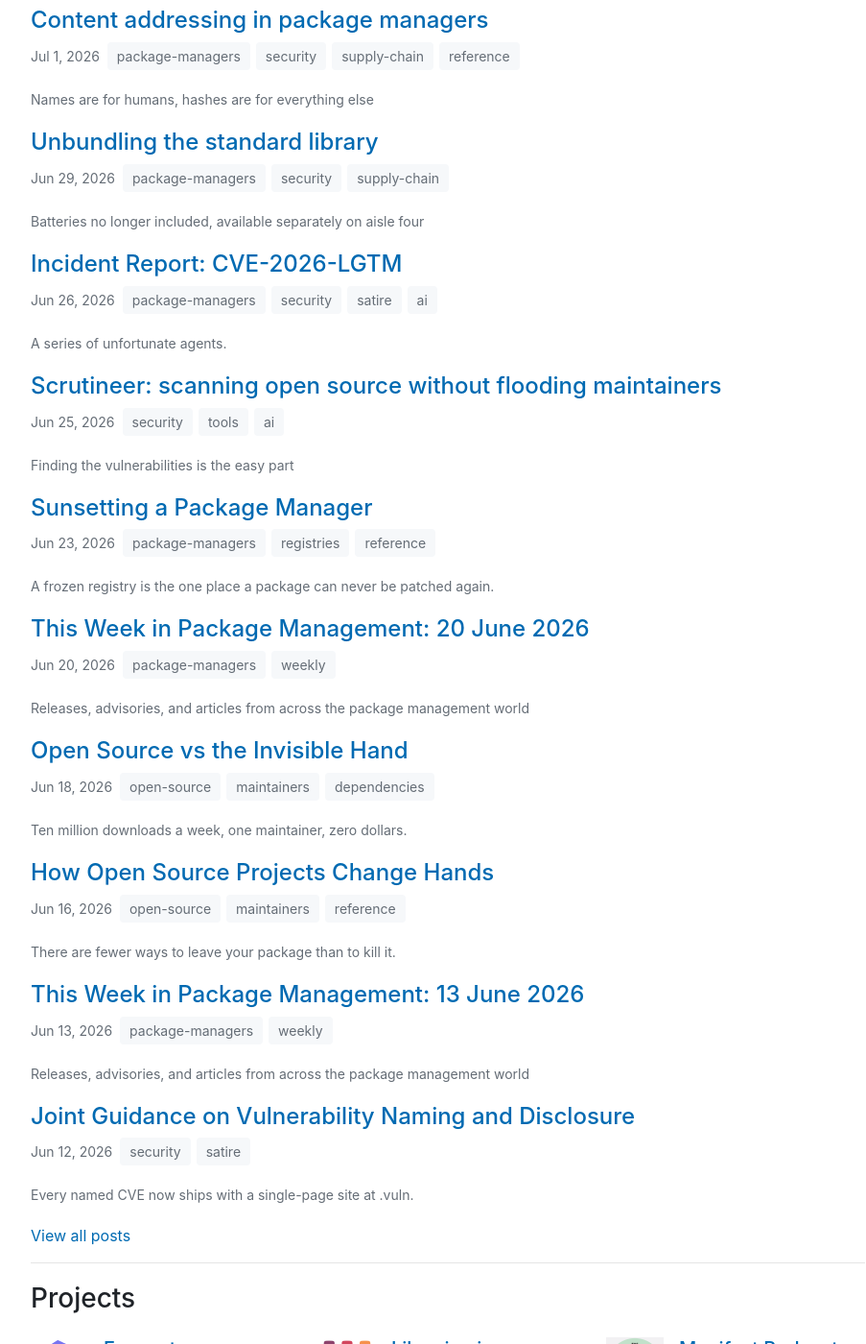
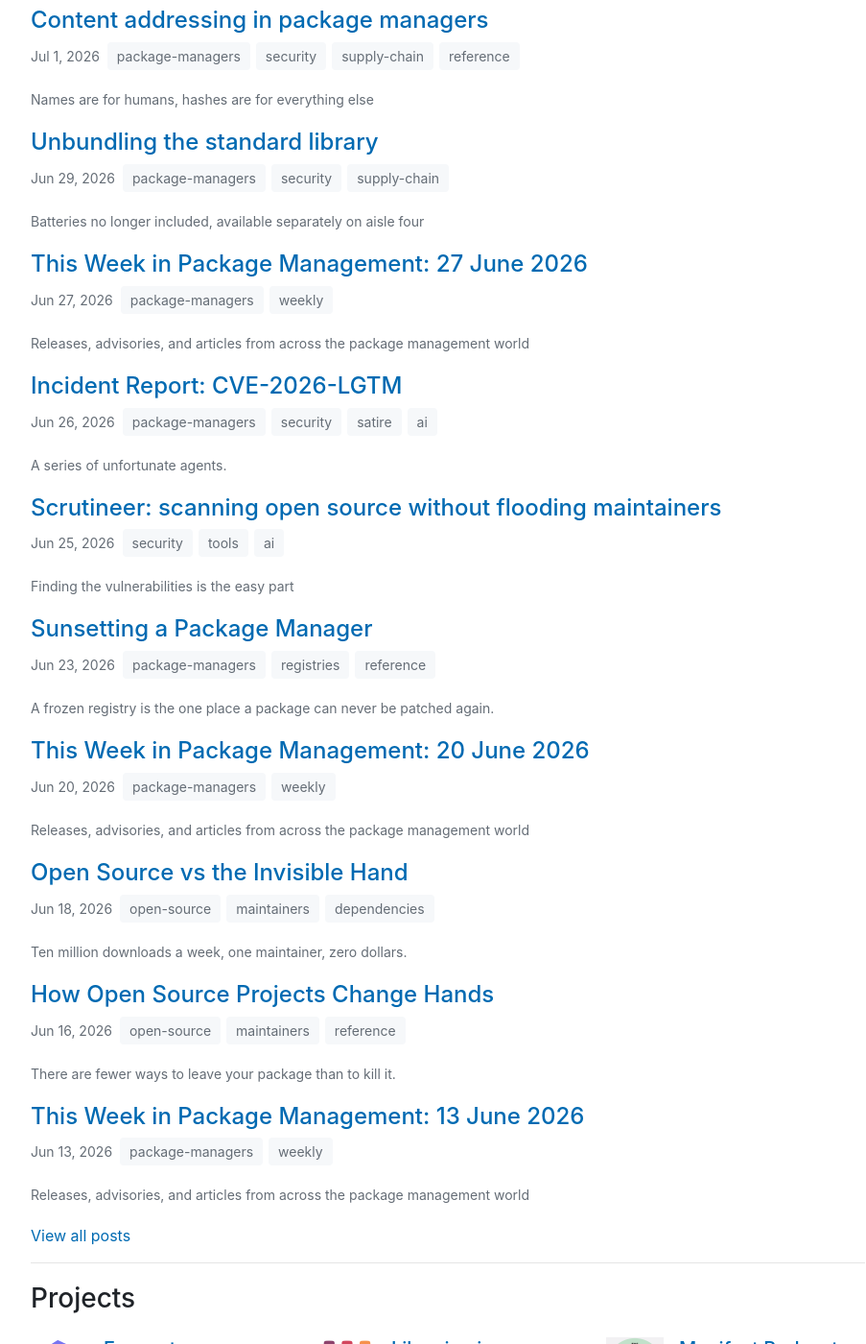
Before and after one commit to andrew/nesbitt.io, a Jekyll site: the page built from index.md, in a window 1280 px wide and 1400 px high, scrolled down 490 px. Shown: the whole window at 96% size, without its empty margins (173-1076 px from the left). Built offline with Jekyll 4.4.1, drawn with Linux system fonts in a browser that asks for light colours; comment, search, counter and statistics services are not loaded; some of the changed lines change nothing that is shown.

Commit message:
Add This Week in Package Management: 27 June 2026

```diff
--- a/_data/stats.json
+++ b/_data/stats.json
@@ -1,9 +1,9 @@
 {
-  "generated_at": "2026-06-20T20:12:38Z",
-  "total_posts": 167,
-  "total_words": 232734,
-  "reading_minutes": 1164,
-  "average_words": 1394,
+  "generated_at": "2026-06-25T15:00:05Z",
+  "total_posts": 169,
+  "total_words": 235787,
+  "reading_minutes": 1179,
+  "average_words": 1395,
   "longest_post": {
     "title": "Skills Registry Threat Models",
     "url": "/2026/06/03/skills-registry-threat-models.html",
@@ -20,16 +20,16 @@
     "date": "2017-02-24"
   },
   "last_post": {
-    "title": "This Week in Package Management: 20 June 2026",
-    "url": "/2026/06/20/this-week-in-package-management.html",
-    "date": "2026-06-20"
+    "title": "Scrutineer: scanning open source without flooding maintainers",
+    "url": "/2026/06/25/scrutineer.html",
+    "date": "2026-06-25"
   },
   "years_active": 9.3,
   "posts_per_month": 1.5,
   "posts_by_year": [
     {
       "year": 2026,
-      "count": 127
+      "count": 129
     },
     {
       "year": 2025,
@@ -55,7 +55,7 @@
   "posts_by_month": [
     {
       "month": "2026-06",
-      "count": 13
+      "count": 15
     },
     {
       "month": "2026-05",
@@ -109,20 +109,20 @@
   "posts_by_day_of_week": {
     "sunday": 18,
     "monday": 25,
-    "tuesday": 23,
+    "tuesday": 24,
     "wednesday": 22,
-    "thursday": 29,
+    "thursday": 30,
     "friday": 27,
     "saturday": 23
   },
   "tags": [
     {
       "name": "package-managers",
-      "count": 114
+      "count": 115
     },
     {
       "name": "security",
-      "count": 39
+      "count": 40
     },
     {
       "name": "open-source",
@@ -130,7 +130,7 @@
     },
     {
       "name": "reference",
-      "count": 30
+      "count": 31
     },
     {
       "name": "deep-dive",
@@ -149,16 +149,16 @@
       "count": 18
     },
     {
+      "name": "tools",
+      "count": 17
+    },
+    {
       "name": "dependencies",
       "count": 16
     },
     {
-      "name": "tools",
-      "count": 16
-    },
-    {
       "name": "ai",
-      "count": 13
+      "count": 14
     },
     {
       "name": "idea",
@@ -225,6 +225,10 @@
       "count": 3
     },
     {
+      "name": "registries",
+      "count": 3
+    },
+    {
       "name": "metrics",
       "count": 3
     },
@@ -242,10 +246,6 @@
     },
     {
       "name": "semver",
-      "count": 2
-    },
-    {
-      "name": "registries",
       "count": 2
     },
     {
--- /dev/null
+++ b/_posts/2026-06-27-this-week-in-package-management.md
@@ -0,0 +1,83 @@
+---
+layout: post
+title: "This Week in Package Management: 27 June 2026"
+date: 2026-06-27 10:00 +0000
+description: "Releases, advisories, and articles from across the package management world"
+tags:
+  - package-managers
+  - weekly
+---
+
+Week six of the roundup, built from the [package manager OPML feed collection](https://github.com/ecosyste-ms/package-managers-opml) and whatever I've posted or boosted on [Mastodon](https://mastodon.social/@andrewnez).
+
+## Releases
+
+[Spack 1.2.0](https://github.com/spack/spack/releases/tag/v1.2.0) makes the rewritten parallel installer the default, adds concretization groups and concretization caching, and ships SBOM generation alongside experimental build sandboxing and a `spack isolate` command.
+
+[pnpm 11.9](https://pnpm.io/blog/releases/11.9) computes a tarball's integrity from the downloaded file when a registry generates tarballs on demand and cannot supply a checksum in its metadata, storing it in the lockfile so later installs can verify it. The release also adds `pnpm sbom --exclude-peers` and speeds up audits on cyclic lockfiles.
+
+[pixi 0.71.0](https://github.com/prefix-dev/pixi/releases/tag/v0.71.0) makes the conda-to-PyPI name mapping configurable, so you can supplement the generated mapping with your own entries rather than overwriting the whole file, which helps people on corporate networks hosting their own mappings.
+
+[uv 0.11.24](https://github.com/astral-sh/uv/releases/tag/0.11.24) makes project environments relocatable under preview and adds CPython 3.15.0b3.
+
+[RubyGems 4.0.15](https://github.com/ruby/rubygems/releases/tag/v4.0.15) reduces peak memory when loading the full index and during `bundle install`, and [Bundler 4.0.15](https://github.com/ruby/rubygems/releases/tag/bundler-v4.0.15) resolves Git LFS files in git sources from the real remote and implements a make jobserver.
+
+[Dependabot Core 0.383.0](https://github.com/dependabot/dependabot-core/releases/tag/v0.383.0) bumps bundled npm from 11.8.0 to 11.17.0, adds a `blocked_versions.ignored` metric for security-blocked update checks, and preserves the original bundler checksum on Bundler 4.0.11+ lockfile updates.
+
+[winget 1.29.280](https://github.com/microsoft/winget-cli/releases/tag/v1.29.280) adds an experimental source priority setting, letting you assign a numerical priority to a source so its results sort first when other things are equal.
+
+[pdm 2.28.0](https://github.com/pdm-project/pdm/releases/tag/2.28.0) adds experimental workspace support for managing local member projects in a shared root lockfile.
+
+[pipx 1.15.0](https://github.com/pypa/pipx/releases/tag/1.15.0) adds a `--dry-run` flag to `pipx ensurepath` and fixes `uninject` for uv-backed virtualenvs.
+
+[mise 2026.6.14](https://github.com/jdx/mise/releases/tag/v2026.6.14) adds `mise bootstrap packages import`/`prune` for Homebrew formulae and a `mise bootstrap status` report aggregating packages, dotfiles, repos and shell activation into one view.
+
+[Deno 2.9.0](https://github.com/denoland/deno/releases/tag/v2.9.0) adds a canary-only `deno desktop` command that compiles a project into a self-contained desktop binary, defaulting to the OS native WebView and able to switch to the Chromium Embedded Framework backend.
+
+[Homebrew 6.0.4](https://github.com/Homebrew/brew/releases/tag/6.0.4) adds `type` and `resolves` fields to the `patch` DSL for annotating patches, in a [change I wrote](https://github.com/Homebrew/brew/pull/22466).
+
+Also out: [sbt 1.12.13](https://github.com/sbt/sbt/releases/tag/v1.12.13), [Verdaccio 6.7.4](https://github.com/verdaccio/verdaccio/releases/tag/v6.7.4), [NuGet 7.9.0.55](https://github.com/NuGet/NuGet.Client/releases/tag/7.9.0.55).
+
+## Security
+
+[Podman 6.0.0](https://github.com/podman-container-tools/podman/releases/tag/v6.0.0) fixes [CVE-2026-57231](https://github.com/advisories/GHSA-4hq8-gpf5-8p68), where a malicious image with malformed `Env` entries could leak host environment variables into containers, including using the `*` glob to pull large numbers of variables without knowing their names. The release also has breaking changes that require matching Buildah, Skopeo, Netavark and Aardvark versions.
+
+[zizmor 1.26](https://docs.zizmor.sh/release-notes/#1260), the GitHub Actions static analysis tool, adds three audits: `typosquat-uses` for misspelled action references, [which I added](https://github.com/zizmorcore/zizmor/pull/1985), plus `unsound-ternary` and `adhoc-packages` for packages installed from outside a package manager.
+
+## Articles
+
+[Swift Package Index joins Apple](https://www.swiftpackageindex.com/blog/swift-package-index-joins-apple) and says the two are building a package registry for the Swift community together.
+
+[The Sorry State of Skill Distribution](https://blog.trailofbits.com/2026/06/03/the-sorry-state-of-skill-distribution/) (Trail of Bits) built four agent skills that bypassed every skill scanner they tested, and argues the tools meant to catch malicious skills do not work.
+
+[Scrutineer](https://ai-skeptic.bress.net/posts/0016-scrutineer/) (Josh Bressers) runs the same kind of skill scanning against local models to avoid a large token bill.
+
+[Vulnerability reports are not special anymore](https://words.filippo.io/vuln-reports/) (Filippo Valsorda) argues the confidentiality and scarce insight that set vulnerability reports apart no longer hold once LLMs can find the same bugs for everyone.
+
+[One month of ecosystem security engineering](https://thephp.foundation/blog/2026/06/23/one-month-of-ecosystem-security-engineering/) (PHP Foundation) is an update on what the Ecosystem Security Team has shipped for Packagist and Composer in its first month.
+
+[Packagist's security improvements](https://opensourcesecurity.io/2026/2026-06-packagist-security-jordi/) (Josh Bressers, Open Source Security) is an interview with Jordi Boggiano on malware detection, transparency logs and immutable tags, extending the same Packagist series Nils Adermann's PHPVerse slides covered.
+
+[Too many new packages on CRAN?](https://rworks.dev/posts/too-many-R-packages/) (R Works) notes 40 of 323 recent new CRAN packages shipped with no README, and links a [GitHub discussion](https://github.com/r-community-works/rworks-website/issues/68#issuecomment-4719264802) on whether the bottleneck is submission volume or maintainer capacity.
+
+## Papers
+
+[Ensuring Open Source Integrity: The Intersection of Copy-Based Reuse and License Compliance](https://arxiv.org/abs/2606.23495) (Jahanshahi et al., arXiv) uses the World of Code infrastructure to build a copy-based code reuse network mapping direct copying across projects, then quantifies how far that copying carries potential license noncompliance past explicit package manager dependencies.
+
+[What You See Is Not What You Execute: Memory-Based Runtime SBOM Generation for Supply Chain Security](https://arxiv.org/abs/2606.22827) (Alia et al., arXiv) generates SBOMs from the components actually loaded at runtime rather than from metadata or filesystem artifacts, aimed at dynamic ecosystems such as Python where the two diverge.
+
+[VeriPort: Automated and Verified Patch Backporting](https://arxiv.org/abs/2606.22704) (Ghebremichael et al., arXiv) backports a security fix to multiple prior versions at once and produces evidence that each backport blocks exploitation and preserves functionality, instead of targeting one version chosen in advance.
+
+[A Longitudinal Study of Android Apps Signing Key Protection](https://arxiv.org/abs/2606.21487) (Meng et al., arXiv) mines public repositories for Android signing credentials, recovers compromised keys via exposed passwords, and matches them against signatures from over 4,000 apps.
+
+## Elsewhere
+
+The Python Security Response Team has [open-sourced psrt-ghsa-bot](https://github.com/python/psrt-ghsa-bot), the cron bot it uses to automate advisory tasks and work around GitHub limitations.
+
+Open Collective is [pausing its security bounty program](https://framapiaf.org/@Betree/116799545927857584) for the summer, following curl's lead, and is considering paying for only the first three reports per researcher per week when it returns.
+
+## git-pkgs
+
+I tagged [brief v0.8.2](https://github.com/git-pkgs/brief/releases/tag/v0.8.2) and [enrichment v0.4.0](https://github.com/git-pkgs/enrichment/releases/tag/v0.4.0).
+
+Send links for next week to [@andrewnez@mastodon.social](https://mastodon.social/@andrewnez).
```
